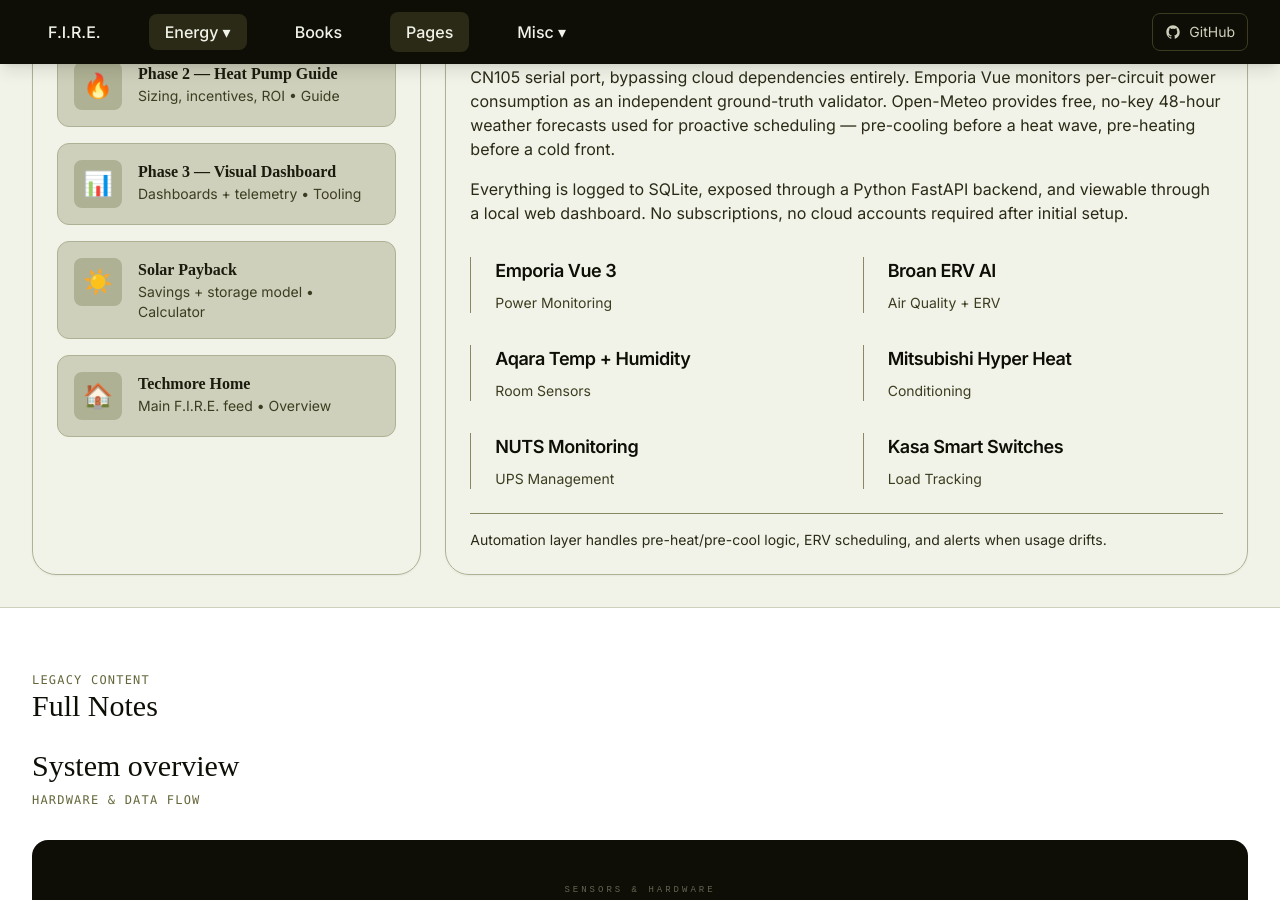
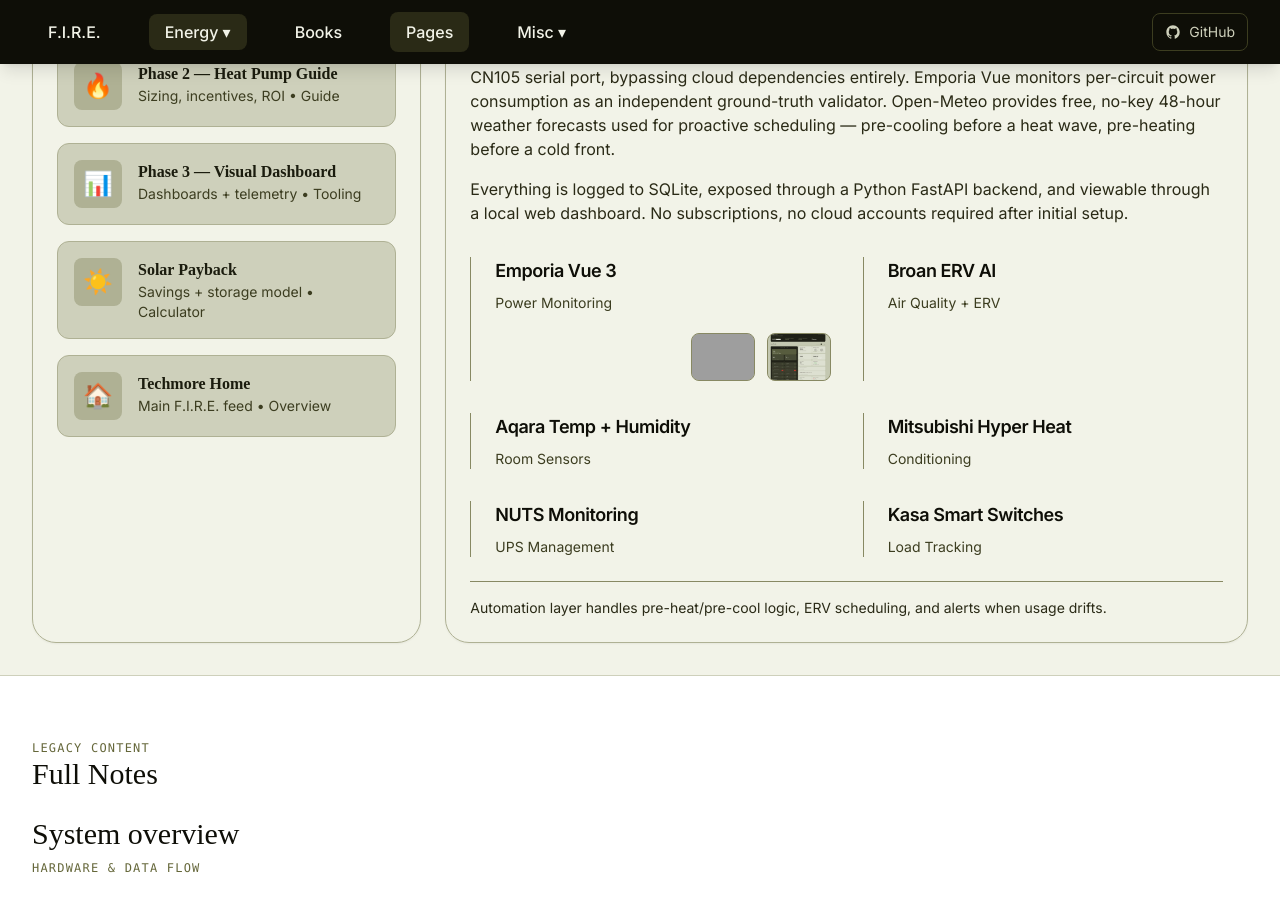
Before and after one commit to techmore/techmore.github.io, a Jekyll site: the page built from pages/energy-monitoring.html, in a window 1280 px wide and 900 px high, scrolled down 408 px. Built offline with Jekyll 4.4.1, drawn with Linux system fonts in a browser that asks for light colours; nearby versions of some CDN libraries; some web fonts are replaced; grey boxes are pictures that could not be loaded.

Commit message:
Add Emporia modal images to project overview

```diff
--- a/pages/energy-monitoring.html
+++ b/pages/energy-monitoring.html
@@ -81,29 +81,37 @@ title: Energy Monitoring - Techmore
                     <p class="text-base text-olive-800 mb-4">The system uses two Broan ERV units connected via RS-485 to ESP32 microcontrollers running ESPHome, feeding ventilation metrics into an MQTT broker. Aqara temperature and humidity sensors provide per-room indoor conditions. A Mitsubishi Hyper Heat mini-split is controlled via its CN105 serial port, bypassing cloud dependencies entirely. Emporia Vue monitors per-circuit power consumption as an independent ground-truth validator. Open-Meteo provides free, no-key 48-hour weather forecasts used for proactive scheduling — pre-cooling before a heat wave, pre-heating before a cold front.</p>
                     <p class="text-base text-olive-800 mb-8">Everything is logged to SQLite, exposed through a Python FastAPI backend, and viewable through a local web dashboard. No subscriptions, no cloud accounts required after initial setup.</p>
                     <dl class="grid grid-cols-1 gap-x-8 gap-y-8 sm:grid-cols-2">
-                        <div class="flex flex-col-reverse gap-y-2 border-l border-olive-400 pl-6">
+                        <div class="flex flex-col gap-y-2 border-l border-olive-400 pl-6">
+                            <dd class="text-lg text-olive-950 font-semibold tracking-tight">Emporia Vue 3</dd>
                             <dt class="text-sm text-olive-700">Power Monitoring</dt>
-                            <dd class="text-lg text-olive-950 font-semibold tracking-tight">Emporia Vue 3</dd>
+                            <div class="mt-3 flex justify-end gap-3">
+                                <button type="button" class="emporia-thumb group w-16 h-12 bg-olive-300 rounded-lg border border-olive-400 overflow-hidden hover:bg-olive-400/60 transition-colors" data-modal-src="/assets/images/energy-monitoring/Emporia_Vue_physical_install.jpeg" data-modal-alt="Emporia Vue physical install">
+                                    <img src="/assets/images/energy-monitoring/Emporia_Vue_physical_install.jpeg" alt="Emporia Vue physical install" class="w-full h-full object-cover">
+                                </button>
+                                <button type="button" class="emporia-thumb group w-16 h-12 bg-olive-300 rounded-lg border border-olive-400 overflow-hidden hover:bg-olive-400/60 transition-colors" data-modal-src="/assets/images/energy-monitoring/Emporia_Vue_digital_Display.jpeg" data-modal-alt="Emporia Vue display">
+                                    <img src="/assets/images/energy-monitoring/Emporia_Vue_digital_Display.jpeg" alt="Emporia Vue display" class="w-full h-full object-cover">
+                                </button>
+                            </div>
                         </div>
-                        <div class="flex flex-col-reverse gap-y-2 border-l border-olive-400 pl-6">
+                        <div class="flex flex-col gap-y-2 border-l border-olive-400 pl-6">
+                            <dd class="text-lg text-olive-950 font-semibold tracking-tight">Broan ERV AI</dd>
                             <dt class="text-sm text-olive-700">Air Quality + ERV</dt>
-                            <dd class="text-lg text-olive-950 font-semibold tracking-tight">Broan ERV AI</dd>
                         </div>
-                        <div class="flex flex-col-reverse gap-y-2 border-l border-olive-400 pl-6">
+                        <div class="flex flex-col gap-y-2 border-l border-olive-400 pl-6">
+                            <dd class="text-lg text-olive-950 font-semibold tracking-tight">Aqara Temp + Humidity</dd>
                             <dt class="text-sm text-olive-700">Room Sensors</dt>
-                            <dd class="text-lg text-olive-950 font-semibold tracking-tight">Aqara Temp + Humidity</dd>
                         </div>
-                        <div class="flex flex-col-reverse gap-y-2 border-l border-olive-400 pl-6">
+                        <div class="flex flex-col gap-y-2 border-l border-olive-400 pl-6">
+                            <dd class="text-lg text-olive-950 font-semibold tracking-tight">Mitsubishi Hyper Heat</dd>
                             <dt class="text-sm text-olive-700">Conditioning</dt>
-                            <dd class="text-lg text-olive-950 font-semibold tracking-tight">Mitsubishi Hyper Heat</dd>
                         </div>
-                        <div class="flex flex-col-reverse gap-y-2 border-l border-olive-400 pl-6">
+                        <div class="flex flex-col gap-y-2 border-l border-olive-400 pl-6">
+                            <dd class="text-lg text-olive-950 font-semibold tracking-tight">NUTS Monitoring</dd>
                             <dt class="text-sm text-olive-700">UPS Management</dt>
-                            <dd class="text-lg text-olive-950 font-semibold tracking-tight">NUTS Monitoring</dd>
                         </div>
-                        <div class="flex flex-col-reverse gap-y-2 border-l border-olive-400 pl-6">
+                        <div class="flex flex-col gap-y-2 border-l border-olive-400 pl-6">
+                            <dd class="text-lg text-olive-950 font-semibold tracking-tight">Kasa Smart Switches</dd>
                             <dt class="text-sm text-olive-700">Load Tracking</dt>
-                            <dd class="text-lg text-olive-950 font-semibold tracking-tight">Kasa Smart Switches</dd>
                         </div>
                     </dl>
                     <div class="mt-6 border-t border-olive-400 pt-4">
@@ -114,6 +122,15 @@ title: Energy Monitoring - Techmore
         </div>
     </section>
 
+
+    <div id="emporia-modal" class="fixed inset-0 z-50 hidden items-center justify-center bg-olive-950/80 px-4 py-6">
+        <div class="relative w-full max-w-3xl bg-olive-200 rounded-2xl border border-olive-400 shadow-lg">
+            <button type="button" id="emporia-close" class="absolute right-4 top-4 flex h-9 w-9 items-center justify-center rounded-full bg-olive-300 text-olive-900 hover:bg-olive-400/60 transition-colors" aria-label="Close modal">✕</button>
+            <div class="p-4 sm:p-6">
+                <img id="emporia-modal-image" src="" alt="" class="w-full max-h-[70vh] object-contain rounded-xl bg-olive-300 border border-olive-400">
+            </div>
+        </div>
+    </div>
 
     <script>
         (function() {
```
Also changed, not shown: other parts of pages/energy-monitoring.html (+39 -0 lines), assets/images/energy-monitoring/Emporia_Vue_digital_Display.jpeg (added), 1 other file.
